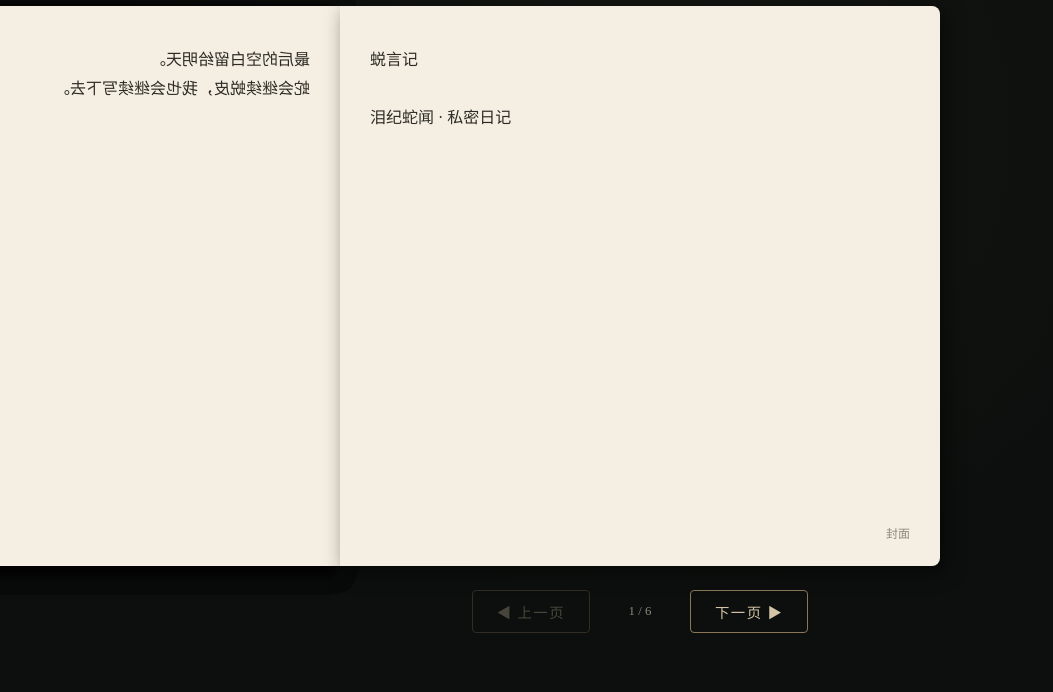
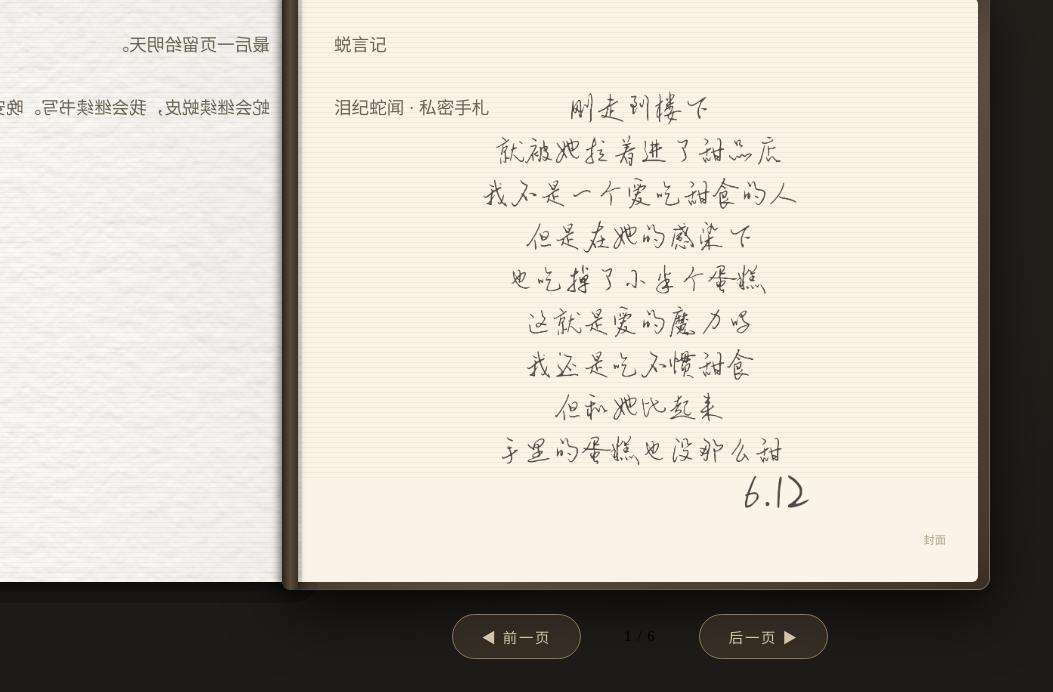
Before and after one commit to Lamentode/tearscribe, a plain HTML site: page journal.html in a window 1280 px wide. Shown: the part 108-800 px from the top of the page, without its empty margins (0-1053 px from the left). Drawn offline with Linux system fonts and the light colour scheme.

Commit message:
Refactor journal HTML structure and styles

```diff
--- a/journal.html
+++ b/journal.html
@@ -2,183 +2,253 @@
 <html lang="zh-CN">
 <head>
   <meta charset="UTF-8">
-    <meta name="viewport" content="width=device-width, initial-scale=1.0">
-    <title>蜕言记 · 日记本</title>
+  <meta name="viewport" content="width=device-width, initial-scale=1.0, maximum-scale=1.0, user-scalable=yes, viewport-fit=cover">
+  <title>蜕言记 · 泪纪蛇闻</title>
   <style>
     :root {
-            --bg: #0c0f0d;
-            --surface: #1a1e19;
+      --bg: #1e1b18;
+      --leather-dark: #3a2f28;
+      --leather-mid: #5a4a3a;
+      --leather-light: #7a6a5a;
+      --page-bg: #faf3e8;
+      --page-text: #2e2b26;
+      --ink: #2c2416;
       --gold: #b8a07a;
       --gold-dim: #8a7558;
       --gold-pale: #d4c5a9;
-            --text: #d3cfc6;
-            --text-dim: #8c887e;
-            --border: #2a332b;
-            --page-bg: #f4efe2;
-            --page-text: #2e2b26;
-            --transition: 0.5s ease;
+      --shadow: 0 20px 60px rgba(0,0,0,0.7);
+      --transition: 0.5s cubic-bezier(0.25, 0.1, 0.15, 1.0);
       --font-serif: "Noto Serif SC", "STSong", "Songti SC", "KaiTi", serif;
-            --font-hand: "KaiTi", "STKaiti", "楷体", serif;
+      --font-hand: "KaiTi", "STKaiti", "楷体", "华文楷体", serif;
     }
-
     * {
       margin: 0;
       padding: 0;
       box-sizing: border-box;
     }
-
     body {
       background: var(--bg);
-            font-family: var(--font-serif);
+      background-image: radial-gradient(ellipse at 50% 30%, rgba(184,160,122,0.1) 0%, transparent 70%);
+      min-height: 100vh;
       display: flex;
       flex-direction: column;
       align-items: center;
       justify-content: center;
-            min-height: 100vh;
+      font-family: var(--font-serif);
       padding: 20px;
-            background-image: radial-gradient(ellipse at 50% 30%, rgba(184,160,122,0.06) 0%, transparent 60%);
+      margin: 0;
+      user-select: none;
     }
 
+    /* 主标题 */
     h1 {
       color: var(--gold-pale);
       font-weight: 400;
       letter-spacing: 0.2em;
-            margin-bottom: 20px;
-            font-size: 1.5rem;
+      font-size: clamp(1.2rem, 3vw, 1.8rem);
+      margin-bottom: 1.5rem;
+      text-shadow: 0 0 20px rgba(184,160,122,0.2);
     }
 
-        /* 书本容器 */
-        .book {
+    /* 日记本整体容器 - 模仿皮革封面 */
+    .journal-wrapper {
       position: relative;
       width: 90vw;
-            max-width: 600px;
-            height: 70vh;
-            max-height: 800px;
-            perspective: 2000px;
-            perspective-origin: left center;
+      max-width: 700px;
+      height: 75vh;
+      max-height: 850px;
+      perspective: 1800px;
+      perspective-origin: center center;
     }
 
+    /* 书脊与封面结构 */
+    .journal-book {
+      position: relative;
+      width: 100%;
+      height: 100%;
+      transform-style: preserve-3d;
+      transition: transform 0.6s ease;
+      box-shadow: var(--shadow);
+      border-radius: 8px 12px 12px 8px;
+    }
+
+    /* 皮革封面纹理 (使用渐变与噪点模拟) */
+    .journal-book::before {
+      content: '';
+      position: absolute;
+      inset: 0;
+      background: radial-gradient(ellipse at 30% 20%, rgba(120,100,80,0.4) 0%, transparent 50%),
+                  linear-gradient(135deg, var(--leather-dark) 0%, var(--leather-mid) 30%, var(--leather-light) 60%, var(--leather-mid) 100%);
+      background-blend-mode: overlay;
+      border-radius: inherit;
+      z-index: 0;
+      pointer-events: none;
+      box-shadow: inset 0 0 60px rgba(0,0,0,0.5);
+      border: 1px solid rgba(255,255,240,0.15);
+    }
+
+    /* 封面装饰线 */
+    .journal-book::after {
+      content: '';
+      position: absolute;
+      top: 15px;
+      left: 15px;
+      right: 15px;
+      bottom: 15px;
+      border: 2px solid rgba(200,180,140,0.3);
+      border-radius: 6px;
+      pointer-events: none;
+      z-index: 0;
+    }
+
+    /* 书脊装饰 */
+    .spine {
+      position: absolute;
+      left: -8px;
+      top: 0;
+      bottom: 0;
+      width: 16px;
+      background: linear-gradient(90deg, #2a2218, #5a4a3a, #3a2f28);
+      border-radius: 8px 0 0 8px;
+      z-index: 5;
+      box-shadow: -2px 0 10px rgba(0,0,0,0.6);
+    }
+
+    /* 页面容器 */
+    .pages-container {
+      position: absolute;
+      top: 8px;
+      left: 12px;
+      right: 12px;
+      bottom: 8px;
+      transform-style: preserve-3d;
+      z-index: 2;
+    }
+
+    /* 单页样式 */
     .page {
       position: absolute;
       width: 100%;
       height: 100%;
-            top: 0;
-            left: 0;
+      background: var(--page-bg);
+      background-image: url('https://raw.githubusercontent.com/Lamentode/tearscribe/main/IMG_20260525_031218.jpg');
+      background-size: cover;
+      background-position: center;
       transform-origin: left center;
-            transition: transform 0.7s cubic-bezier(0.25, 0.1, 0.25, 1);
+      transition: transform 0.55s cubic-bezier(0.2, 0.1, 0.1, 1.0);
       transform-style: preserve-3d;
-            border-radius: 0 8px 8px 0;
-            box-shadow: 5px 5px 20px rgba(0,0,0,0.5);
-            background: var(--page-bg);
-            color: var(--page-text);
-            padding: 40px 30px;
+      box-shadow: 0 2px 20px rgba(0,0,0,0.2);
+      border-radius: 0 6px 6px 0;
+      cursor: pointer;
+      color: var(--ink);
       font-family: var(--font-hand);
-            font-size: 1rem;
+      padding: 2rem;
       line-height: 1.8;
+      font-size: clamp(0.9rem, 1.8vw, 1.1rem);
       overflow-y: auto;
-            cursor: default;
-            user-select: text;
+      display: flex;
+      flex-direction: column;
+    }
+
+    /* 纸张纹理叠加 */
+    .page::before {
+      content: '';
+      position: absolute;
+      inset: 0;
+      background: rgba(250, 243, 232, 0.3);
+      background-image: repeating-linear-gradient(0deg, transparent, transparent 2px, rgba(180,150,100,0.1) 2px, rgba(180,150,100,0.1) 2.5px);
+      pointer-events: none;
+      border-radius: inherit;
+    }
+
+    /* 内页图片背景 (使用用户提供的透明底图) */
+    .page.first-page {
+      background-image: url('https://raw.githubusercontent.com/Lamentode/tearscribe/main/%E6%97%A0%E6%A0%87%E9%A2%98268_20260525035235.png');
+      background-size: contain;
+      background-repeat: no-repeat;
+      background-position: center;
+      background-color: var(--page-bg);
     }
 
     .page.front {
       z-index: 2;
     }
-
     .page.back {
       z-index: 1;
       transform: rotateY(180deg);
     }
-
     .page.flipped {
-            transform: rotateY(-180deg);
+      transform: rotateY(-175deg);
       z-index: 1;
     }
+    .page.hidden-left {
+      transform: rotateY(-175deg);
+      z-index: 0;
+    }
 
+    /* 页码 */
+    .page-number {
+      margin-top: auto;
+      text-align: right;
+      font-size: 0.7rem;
+      color: #8c8060;
+      font-family: var(--font-serif);
+    }
+
+    /* 可编辑内容 */
     .page-content {
       outline: none;
-            min-height: 100%;
+      flex: 1;
       white-space: pre-wrap;
       word-break: break-word;
     }
-
-        .page-content[contenteditable="true"]:focus {
-            outline: 1px dashed var(--gold-dim);
+    .page-content:focus {
+      background: rgba(0,0,0,0.02);
+      border-radius: 4px;
       padding: 4px;
     }
 
-        .page-number {
-            position: absolute;
-            bottom: 20px;
-            right: 30px;
-            font-size: 0.75rem;
-            color: var(--text-dim);
-            font-family: var(--font-serif);
+    /* 控制按钮 */
+    .controls {
+      margin-top: 1.5rem;
+      display: flex;
+      gap: 1.5rem;
+      align-items: center;
+      flex-wrap: wrap;
+      justify-content: center;
     }
-
-        /* 翻页按钮 */
-        .controls {
-            margin-top: 24px;
-            display: flex;
-            gap: 20px;
-            align-items: center;
-        }
-
     .btn {
-            background: transparent;
+      background: rgba(184,160,122,0.15);
       border: 1px solid var(--gold-dim);
       color: var(--gold-pale);
-            padding: 10px 24px;
+      padding: 0.7rem 1.8rem;
       font-family: var(--font-serif);
-            letter-spacing: 0.1em;
+      letter-spacing: 0.12em;
       cursor: pointer;
-            transition: 0.2s;
-            border-radius: 4px;
+      transition: all 0.2s;
+      border-radius: 30px;
       font-size: 0.9rem;
+      backdrop-filter: blur(4px);
     }
-
     .btn:hover {
       background: var(--gold-dim);
-            color: #0c0f0d;
+      color: #1e1b18;
+      border-color: var(--gold);
     }
-
-        .btn:disabled {
-            opacity: 0.3;
-            pointer-events: none;
+    .btn:active {
+      transform: scale(0.96);
     }
-
     .page-indicator {
       color: var(--text-dim);
-            font-size: 0.8rem;
-            min-width: 60px;
+      font-size: 0.9rem;
+      min-width: 70px;
       text-align: center;
+      font-family: var(--font-serif);
+      letter-spacing: 0.08em;
     }
+    .text-dim { color: #8c887e; }
 
-        /* 点击区域提示 */
-        .click-hint {
-            position: absolute;
-            top: 50%;
-            transform: translateY(-50%);
-            width: 50px;
-            height: 60%;
-            z-index: 10;
-            cursor: pointer;
-            opacity: 0;
-            transition: opacity 0.3s;
-            display: flex;
-            align-items: center;
-            justify-content: center;
-            color: rgba(0,0,0,0.1);
-            font-size: 2rem;
-        }
-        .click-hint.left { left: 0; }
-        .click-hint.right { right: 0; }
-        .book:hover .click-hint { opacity: 1; }
-
-        @media (max-width: 600px) {
-            .page { padding: 24px 16px; }
-        }
-
-        /* 返回主页链接 */
+    /* 返回主页 */
     .back-link {
       position: fixed;
       top: 20px;
@@ -188,166 +258,168 @@
       font-size: 0.8rem;
       letter-spacing: 0.08em;
       z-index: 50;
+      background: rgba(0,0,0,0.4);
+      padding: 0.4rem 1rem;
+      border-radius: 20px;
+      backdrop-filter: blur(8px);
     }
     .back-link:hover { color: var(--gold-pale); }
+
+    @media (max-width: 600px) {
+      .journal-wrapper {
+        height: 65vh;
+      }
+      .page {
+        padding: 1.2rem;
+      }
+    }
   </style>
 </head>
 <body>
   <a href="https://lamentode.github.io/tearscribe/" class="back-link">← 返回主页</a>
   <h1>蜕言记</h1>
 
-    <div class="book" id="book">
-        <!-- 页面通过JS动态生成，便于管理 -->
+  <div class="journal-wrapper" id="journalWrapper">
+    <div class="journal-book" id="journalBook">
+      <div class="spine"></div>
+      <div class="pages-container" id="pagesContainer">
+        <!-- JS动态填充页面 -->
+      </div>
+    </div>
   </div>
 
   <div class="controls">
-        <button class="btn" id="prevBtn">◀ 上一页</button>
+    <button class="btn" id="prevBtn">◀ 前一页</button>
     <span class="page-indicator" id="pageIndicator">1 / 6</span>
-        <button class="btn" id="nextBtn">下一页 ▶</button>
+    <button class="btn" id="nextBtn">后一页 ▶</button>
   </div>
 
   <script>
     (function() {
-            // 日记本数据：每页默认内容（可编辑）
+      // 页面数据 (可编辑)
       const pagesData = [
-                { content: "蜕言记\n\n泪纪蛇闻 · 私密日记", number: "封面" },
-                { content: "今日之事，如鳞片剥落。\n\n我写下这些字时，仿佛听见蛇蜕摩擦枯叶的声音。", number: "1" },
-                { content: "我们总在遗忘，而记录是一种温柔的挽留。\n\n愿你读到这些时，仍能触到此刻的温度。", number: "2" },
-                { content: "梦是另一层蜕皮。\n昨夜梦见自己变成透明的蛇，游过所有未寄出的信。", number: "3" },
-                { content: "情绪像未拆封的旧书。\n今天想为你写一页关于雨声的便签。", number: "4" },
-                { content: "最后的空白留给明天。\n蛇会继续蜕皮，我也会继续写下去。", number: "5" }
+        { content: "蜕言记\n\n泪纪蛇闻 · 私密手札", number: "封面", isFirst: true },
+        { content: "今日拾得一片鳞。\n\n在旧书摊遇见一本无人问津的诗集，扉页写着「给未来的自己」。我买下它，当作今天的日记。", number: "1" },
+        { content: "雨下了整整一天。\n\n适合写信，适合回忆。想起你说过，雨声是世界上最温柔的蜕皮声。", number: "2" },
+        { content: "梦见了蛇。\n\n透明的蛇，穿过所有未寄出的信，在每个句号处停留，仿佛在辨认谁的字迹。", number: "3" },
+        { content: "情绪盒子今日收藏：\n\n一片银杏叶、半张电影票、还有从旧日记本上撕下的「勇敢」二字。", number: "4" },
+        { content: "最后一页留给明天。\n\n蛇会继续蜕皮，我会继续书写。晚安，倦鳞。", number: "5" }
       ];
 
-            const bookContainer = document.getElementById('book');
-            let currentPage = 0; // 0-based, 显示第0页（封面）
+      const container = document.getElementById('pagesContainer');
+      const prevBtn = document.getElementById('prevBtn');
+      const nextBtn = document.getElementById('nextBtn');
+      const indicator = document.getElementById('pageIndicator');
+      let currentPage = 0;
       const totalPages = pagesData.length;
 
       // 创建页面DOM
-            function createPages() {
-                bookContainer.innerHTML = '';
-                pagesData.forEach((page, index) => {
+      function renderPages() {
+        container.innerHTML = '';
+        pagesData.forEach((data, idx) => {
           const pageDiv = document.createElement('div');
           pageDiv.className = 'page';
-                    pageDiv.setAttribute('data-index', index);
+          if (data.isFirst) pageDiv.classList.add('first-page');
+          pageDiv.setAttribute('data-index', idx);
           pageDiv.innerHTML = `
-                        <div class="page-content" contenteditable="true">${page.content}</div>
-                        <span class="page-number">${page.number}</span>
+            <div class="page-content" contenteditable="true">${data.content}</div>
+            <div class="page-number">${data.number}</div>
           `;
-                    bookContainer.appendChild(pageDiv);
+          container.appendChild(pageDiv);
         });
       }
 
-            // 更新页面显示状态（仅显示当前页，其他隐藏，通过旋转实现翻页）
-            function showPage(index) {
+      // 更新页面显示
+      function updatePages() {
         const pages = document.querySelectorAll('.page');
-                pages.forEach((page, i) => {
-                    if (i === index) {
+        pages.forEach((page, idx) => {
+          page.classList.remove('front', 'back', 'flipped', 'hidden-left');
+          if (idx === currentPage) {
             page.classList.add('front');
-                        page.classList.remove('back', 'flipped');
             page.style.zIndex = 2;
             page.style.transform = 'rotateY(0deg)';
-                    } else if (i < index) {
-                        // 已经翻过去的页，保持在左侧并翻转180度
-                        page.classList.remove('front');
+          } else if (idx < currentPage) {
             page.classList.add('flipped');
             page.style.zIndex = 1;
-                        page.style.transform = 'rotateY(-180deg)';
+            page.style.transform = 'rotateY(-175deg)';
           } else {
-                        // 还未翻到的页，堆叠在右侧不可见
-                        page.classList.remove('front', 'flipped');
             page.classList.add('back');
             page.style.zIndex = 1;
             page.style.transform = 'rotateY(180deg)';
           }
         });
-
-                document.getElementById('pageIndicator').textContent = `${index + 1} / ${totalPages}`;
-                document.getElementById('prevBtn').disabled = (index === 0);
-                document.getElementById('nextBtn').disabled = (index === totalPages - 1);
+        indicator.textContent = `${currentPage + 1} / ${totalPages}`;
+        prevBtn.disabled = (currentPage === 0);
+        nextBtn.disabled = (currentPage === totalPages - 1);
       }
 
-            // 翻页函数
       function nextPage() {
         if (currentPage < totalPages - 1) {
-                    // 将当前页翻过去
-                    const currentPageElement = document.querySelector(`.page[data-index='${currentPage}']`);
-                    if (currentPageElement) {
-                        currentPageElement.classList.add('flipped');
-                        currentPageElement.style.transform = 'rotateY(-180deg)';
-                        currentPageElement.style.zIndex = 1;
+          const currentEl = document.querySelector(`.page[data-index='${currentPage}']`);
+          const nextEl = document.querySelector(`.page[data-index='${currentPage + 1}']`);
+          if (currentEl) {
+            currentEl.classList.add('flipped');
+            currentEl.style.transform = 'rotateY(-175deg)';
+            currentEl.style.zIndex = 1;
+          }
+          if (nextEl) {
+            nextEl.classList.remove('back');
+            nextEl.classList.add('front');
+            nextEl.style.transform = 'rotateY(0deg)';
+            nextEl.style.zIndex = 2;
           }
           currentPage++;
-                    // 显示新页面
-                    const newPageElement = document.querySelector(`.page[data-index='${currentPage}']`);
-                    if (newPageElement) {
-                        newPageElement.classList.remove('back');
-                        newPageElement.classList.add('front');
-                        newPageElement.style.transform = 'rotateY(0deg)';
-                        newPageElement.style.zIndex = 2;
-                    }
           updateButtons();
         }
       }
 
       function prevPage() {
         if (currentPage > 0) {
-                    // 将当前页放回右侧
-                    const currentPageElement = document.querySelector(`.page[data-index='${currentPage}']`);
-                    if (currentPageElement) {
-                        currentPageElement.classList.remove('front');
-                        currentPageElement.classList.add('back');
-                        currentPageElement.style.transform = 'rotateY(180deg)';
-                        currentPageElement.style.zIndex = 1;
+          const currentEl = document.querySelector(`.page[data-index='${currentPage}']`);
+          const prevEl = document.querySelector(`.page[data-index='${currentPage - 1}']`);
+          if (currentEl) {
+            currentEl.classList.remove('front');
+            currentEl.classList.add('back');
+            currentEl.style.transform = 'rotateY(180deg)';
+            currentEl.style.zIndex = 1;
+          }
+          if (prevEl) {
+            prevEl.classList.remove('flipped');
+            prevEl.classList.add('front');
+            prevEl.style.transform = 'rotateY(0deg)';
+            prevEl.style.zIndex = 2;
           }
           currentPage--;
-                    // 恢复上一页为正面
-                    const prevPageElement = document.querySelector(`.page[data-index='${currentPage}']`);
-                    if (prevPageElement) {
-                        prevPageElement.classList.remove('flipped');
-                        prevPageElement.classList.add('front');
-                        prevPageElement.style.transform = 'rotateY(0deg)';
-                        prevPageElement.style.zIndex = 2;
-                    }
           updateButtons();
         }
       }
 
       function updateButtons() {
-                document.getElementById('pageIndicator').textContent = `${currentPage + 1} / ${totalPages}`;
-                document.getElementById('prevBtn').disabled = (currentPage === 0);
-                document.getElementById('nextBtn').disabled = (currentPage === totalPages - 1);
+        indicator.textContent = `${currentPage + 1} / ${totalPages}`;
+        prevBtn.disabled = (currentPage === 0);
+        nextBtn.disabled = (currentPage === totalPages - 1);
       }
 
-            // 点击左右区域翻页
-            bookContainer.addEventListener('click', function(e) {
-                const rect = bookContainer.getBoundingClientRect();
+      // 点击页面左右区域翻页
+      container.addEventListener('click', (e) => {
+        const rect = container.getBoundingClientRect();
         const x = e.clientX - rect.left;
-                const width = rect.width;
-                if (x < width * 0.3) {
-                    prevPage();
-                } else if (x > width * 0.7) {
-                    nextPage();
-                }
+        if (x < rect.width * 0.3) prevPage();
+        else if (x > rect.width * 0.7) nextPage();
       });
 
-            // 按钮绑定
-            document.getElementById('prevBtn').addEventListener('click', prevPage);
-            document.getElementById('nextBtn').addEventListener('click', nextPage);
-
       // 键盘翻页
-            document.addEventListener('keydown', function(e) {
-                if (e.key === 'ArrowLeft') {
-                    e.preventDefault();
-                    prevPage();
-                } else if (e.key === 'ArrowRight') {
-                    e.preventDefault();
-                    nextPage();
-                }
+      document.addEventListener('keydown', (e) => {
+        if (e.key === 'ArrowLeft') { e.preventDefault(); prevPage(); }
+        else if (e.key === 'ArrowRight') { e.preventDefault(); nextPage(); }
       });
 
+      prevBtn.addEventListener('click', prevPage);
+      nextBtn.addEventListener('click', nextPage);
+
       // 初始化
-            createPages();
-            showPage(0);
+      renderPages();
+      updatePages();
     })();
   </script>
 </body>
```
Lines whose indentation alone changed are shown as unchanged.
